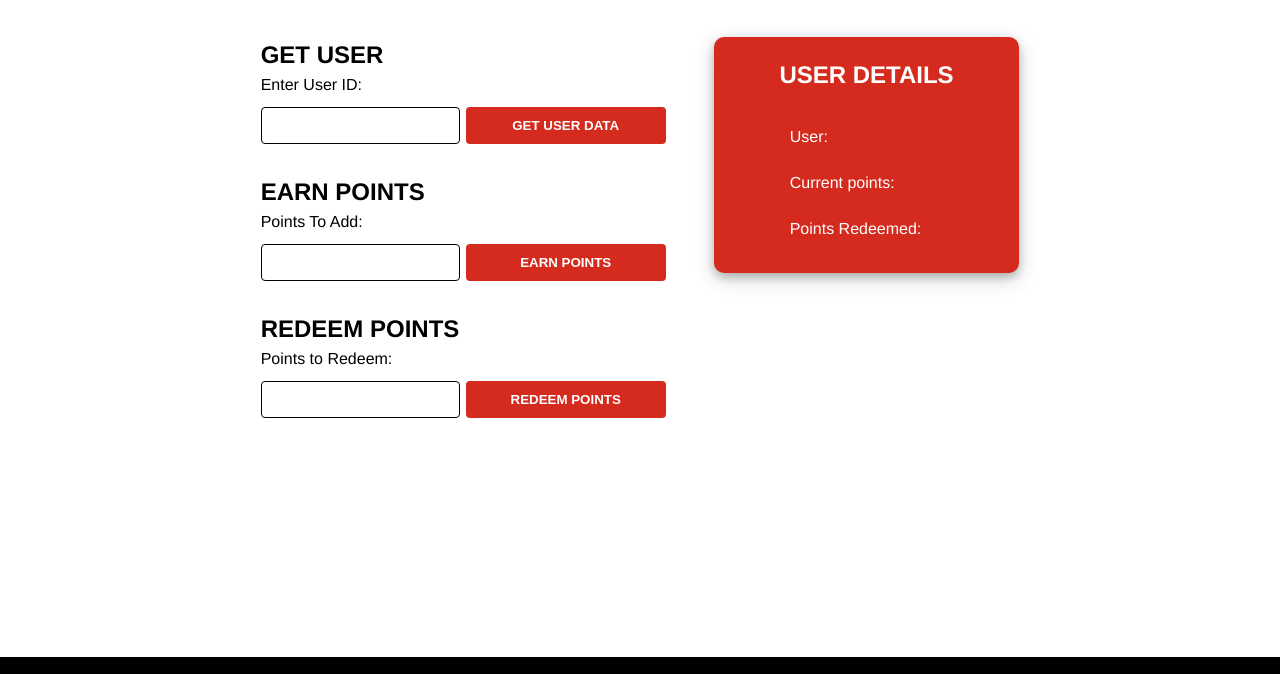
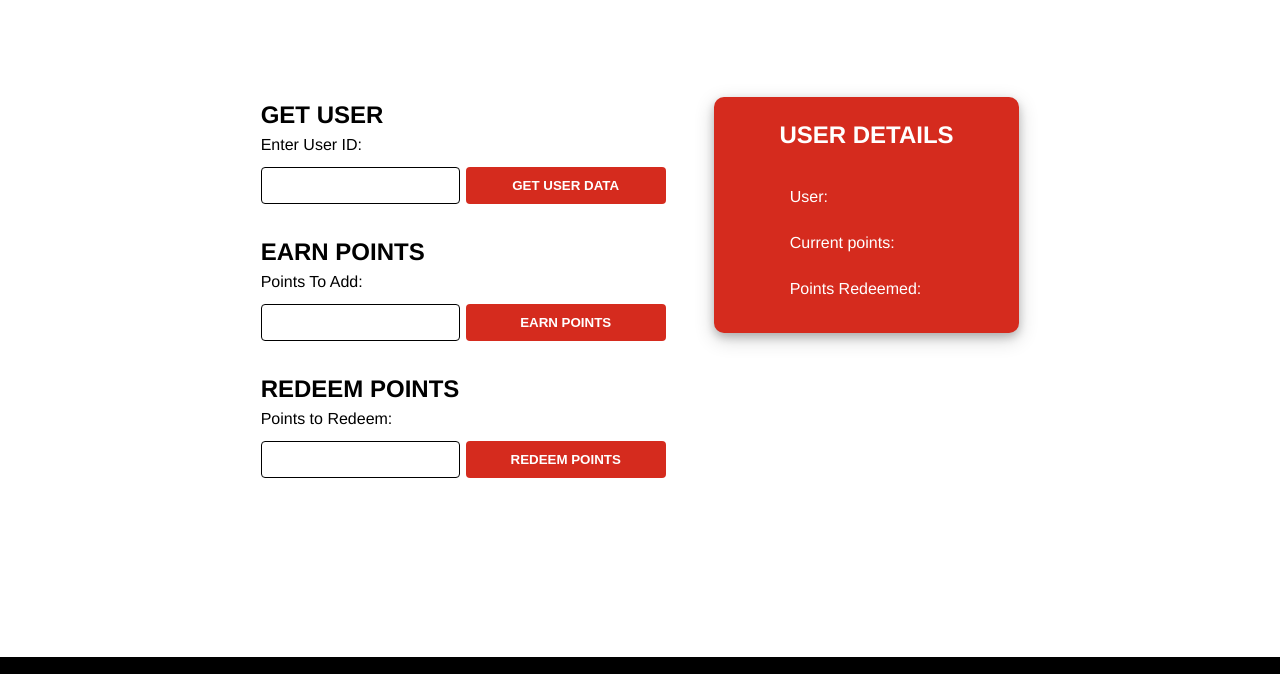
Before and after one commit to justinTsugranes/project_fender-rewards, a website: page client/index.html in a window 1280 px wide. Shown: the part 99-773 px from the top of the page. Drawn offline with Linux system fonts and the light colour scheme.

Commit message:
add top-margin to content

```diff
--- a/client/css/styles.css
+++ b/client/css/styles.css
@@ -306,7 +306,7 @@ input {
     align-items: start;
     flex-direction: row-reverse;
     max-width: 1200px;
-    margin: 0 auto;
+    margin: 60px auto;
   }
 
   .left-sections {
```
